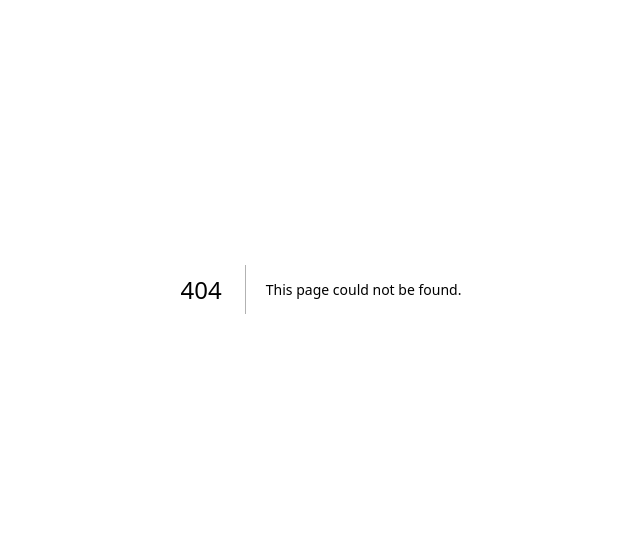
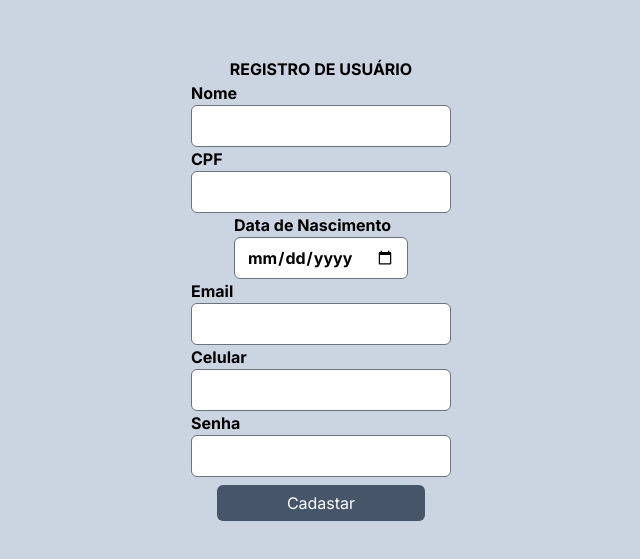
Before and after one commit to juniorhaussler/mcsv26c-car-wash, a Next.js app: page /register/user in a window 1280 px wide. Before the commit this address had no page. Shown: the part 111-670 px from the top of the page, without its empty margins (319-959 px from the left). Built offline with nearby package versions, Linux system fonts and the light colour scheme.

Commit message:
feat: criação da rota /register/user

```diff
--- /dev/null
+++ b/src/app/register/user/page.tsx
@@ -0,0 +1,10 @@
+import UserRegisterForm from "@/components/userRegisterForm";
+
+export default function UserRegister() {
+  return (
+    <div className="flex flex-col items-center justify-center h-screen w-screen bg-slate-300">
+      <h1 className="font-bold">REGISTRO DE USUÁRIO</h1>
+      <UserRegisterForm />
+    </div>
+  )
+}
```
